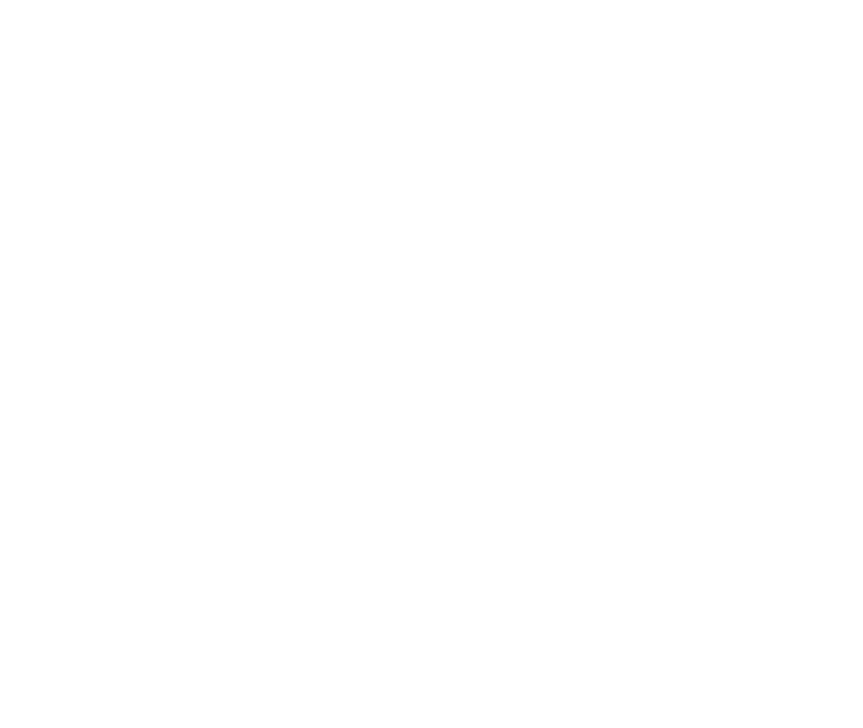
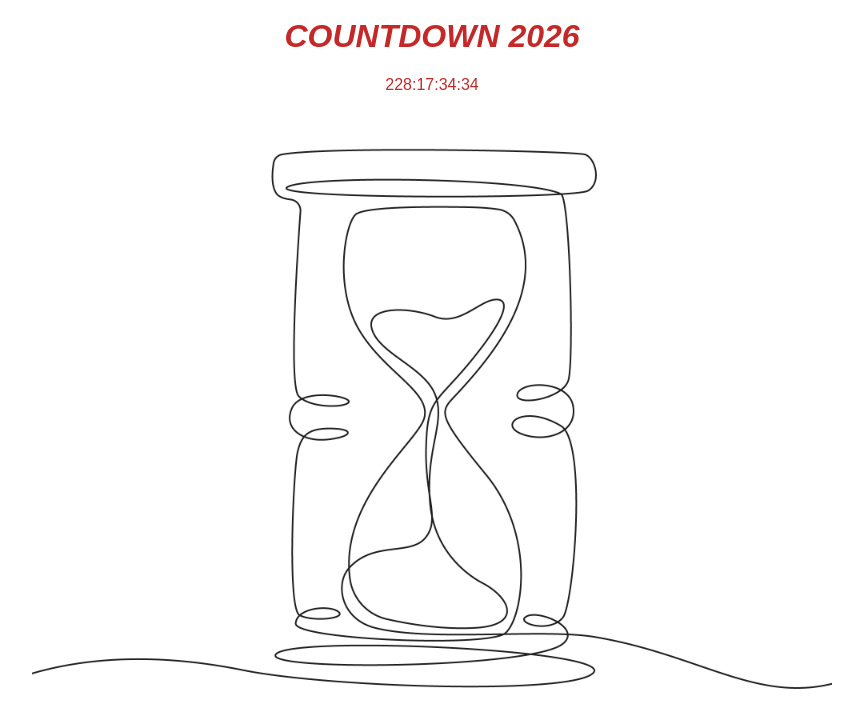
Before and after one commit to Nezz77/countdown2026, a plain HTML site: page index.html in a window 1280 px wide. Shown: the whole page, without its empty margins (208-1071 px from the left). Drawn offline with Linux system fonts and the light colour scheme.

Commit message:
Created the timer

```diff
--- /dev/null
+++ b/configuration.html
@@ -0,0 +1,10 @@
+<html lang="en">
+<head>
+    <meta charset="UTF-8">
+    <meta name="viewport" content="width=device-width, initial-scale=1.0">
+    <title>configurtion for countdown</title>
+</head>
+<body>
+    <div id="countdown-configuration" target-date="2026-01-01T00:00:00Z"></div>
+</body>
+</html>
--- /dev/null
+++ b/index.css
@@ -0,0 +1,29 @@
+/* index.css */
+body {
+    font-family: sans-serif;
+    color: #c42828;
+    text-align: center;
+    padding-top: 10px;
+    background-image: url('img.jpg');
+    background-size: contain;
+    background-position: center;
+    background-repeat: no-repeat;
+  }
+
+  .container {
+    max-width: 600px;
+    margin: auto;
+  }
+
+  .countdown {
+    font-size: 3em;
+    font-weight: bold;
+    letter-spacing: 4px;
+    margin: 20px 0;
+  }
+
+  .message {
+    font-size: 1.2em;
+    margin-top: 10px;
+    color: #f8e71c;
+  }
--- a/index.html
+++ b/index.html
@@ -2,9 +2,17 @@
 <head>
     <meta charset="UTF-8">
     <meta name="viewport" content="width=device-width, initial-scale=1.0">
-    <title>Count Down 2026</title>
+    <title>Sprirt X 2026 Countdown</title>
+    <link rel="stylesheet" href="index.css">
 </head>
-<body>
-
+<body >
+    <div class="container">
+        <h1><b><i>COUNTDOWN 2026</i></b></h1>
+        <div class="time">
+            <span id="days">--</span>:<span id="hours">--</span>:<span id="minutes">--</span>:<span id="seconds">--</span>
+        </div>
+        <p class="message"></p>
+    </div>
+    <script  src="index.js"></script>
 </body>
 </html>
--- /dev/null
+++ b/index.js
@@ -0,0 +1,42 @@
+// index.js
+async function fetchTargetDate() {
+    const response = await fetch('configuration.html');
+    const text = await response.text();
+
+    const tempDiv = document.createElement('div');
+    tempDiv.innerHTML = text;
+
+    const configDiv = tempDiv.querySelector('#countdown-configuration');
+    return new Date(configDiv.getAttribute('target-date'));
+  }
+
+  function updateCountdown(targetDate) {
+    const now = new Date();
+    const tdifference = targetDate - now;
+
+    const msg = document.getElementById('message');
+
+    if (tdifference <= 0) {
+      document.getElementById('countdown').textContent = '';
+      msg.textContent = "🎉🎉🎉🎉  2026 IS HERE!!!🎉🎉🎉";
+      return;
+    }
+
+    const seconds = Math.floor(tdifference / 1000) % 60;
+    const minutes = Math.floor(tdifference / 1000 / 60) % 60;
+    const hours = Math.floor(tdifference / 1000 / 60 / 60) % 24;
+    const days = Math.floor(tdifference / 1000 / 60 / 60 / 24);
+
+    document.getElementById('days').textContent = String(days).padStart(2, '0');
+    document.getElementById('hours').textContent = String(hours).padStart(2, '0');
+    document.getElementById('minutes').textContent = String(minutes).padStart(2, '0');
+    document.getElementById('seconds').textContent = String(seconds).padStart(2, '0');
+  }
+
+  async function initCountdown() {
+    const targetDate = await fetchTargetDate();
+    updateCountdown(targetDate);
+    setInterval(() => updateCountdown(targetDate), 1000);
+  }
+
+  initCountdown();
```
Also changed, not shown: img.jpg (added).
